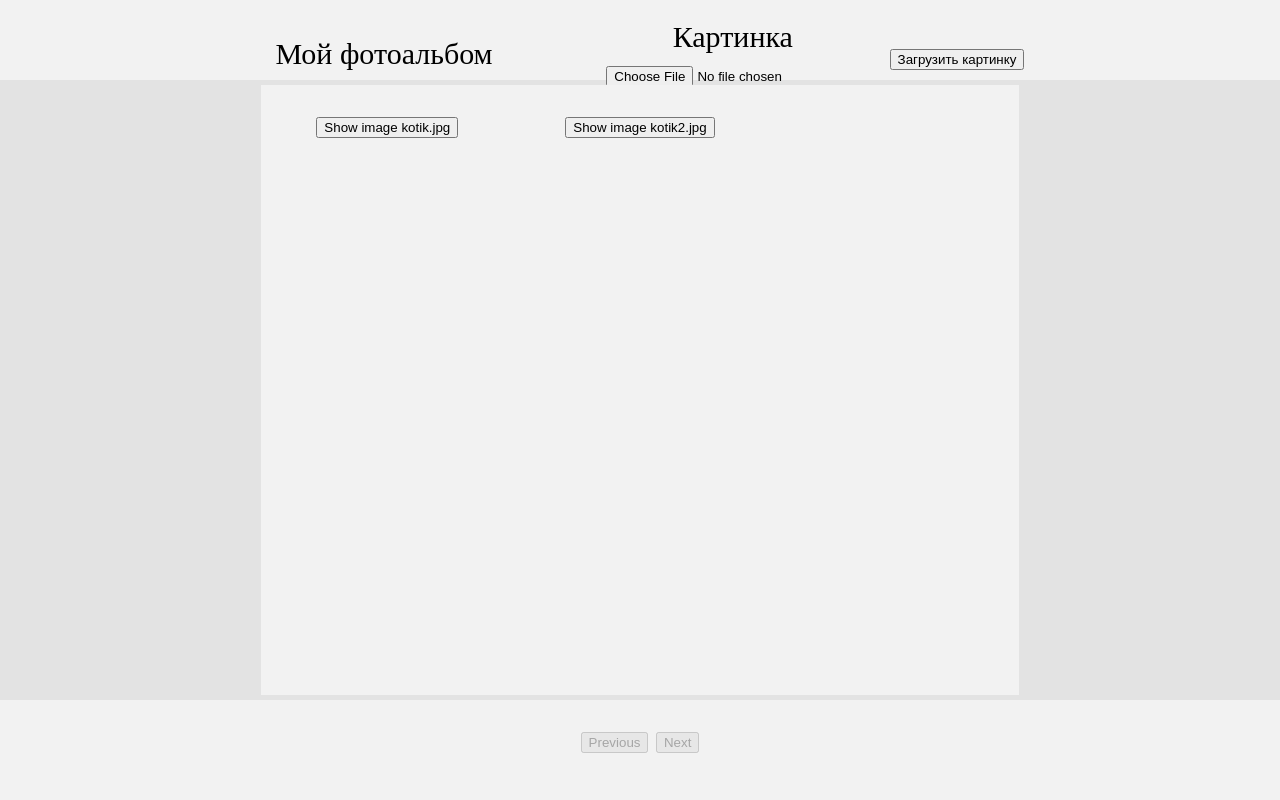
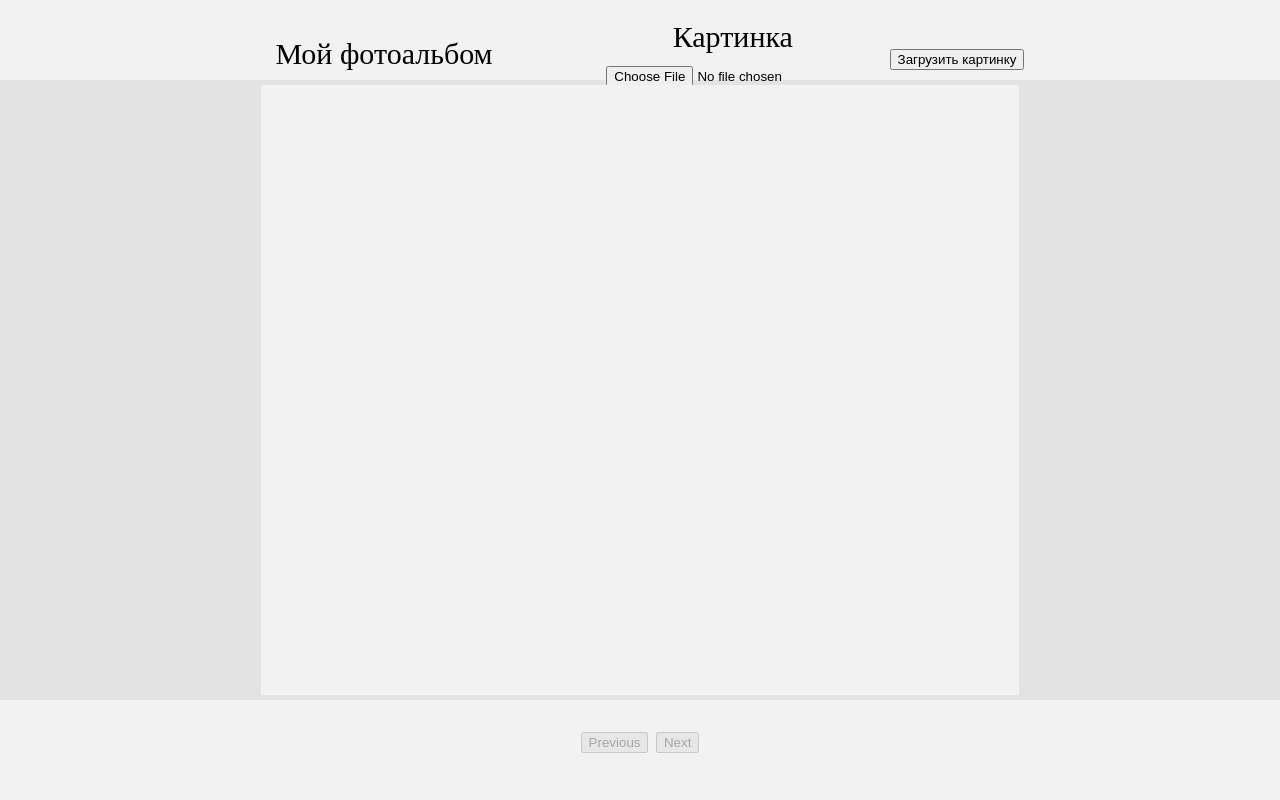
Before and after one commit to GeorgiySurkov/photo-album, a Flask app: page / in a window 1280 px wide. Run offline with Flask 2, Linux system fonts and the light colour scheme; data that the repository does not hold is empty; some libraries are stand-ins or nearby versions.

Commit message:
ajax images

```diff
--- a/app/static/js/main.js
+++ b/app/static/js/main.js
@@ -7,24 +7,25 @@ new Vue({
     el: '#app',
     delimiters: ['[[', ']]'],
     data: {
-        images: [
-            {
-                id: 1,
-                name: 'kotik.jpg',
-                file_url: '/media/images/kotik.jpg',
-                thumbnail_url: '/media/thumbnail/kotik.jpg',
-                showModal: false,
-            },
-            {
-                id: 2,
-                name: 'kotik2.jpg',
-                file_url: '/media/images/kotik2.jpg',
-                thumbnail_url: '/media/thumbnail/kotik2.jpg',
-                showModal: false,
-            },
-        ],
+        images: null,
+        loading: true,
         pageNumber: 0,
         size: 6
+    },
+    mounted() {
+        axios
+            .get('/api/get_images')
+            .then(response => {
+                images = response.data.images;
+                for (let i = 0; i < images.length; i++) {
+                    images[i].showModal = false;
+                }
+                this.images = images;
+            })
+            .catch(error => {
+                console.log(error);
+            })
+            .finally(() => (this.loading = false));
     },
     computed: {
         pageCount() {
--- a/app/templates/index.html
+++ b/app/templates/index.html
@@ -4,6 +4,7 @@
     {#  replace with production vue  #}
     <link rel="stylesheet" href="{{ url_for('static', filename='css/main.css') }}">
     <script src="https://cdn.jsdelivr.net/npm/vue/dist/vue.js"></script>
+    <script src="https://unpkg.com/axios/dist/axios.min.js"></script>
     <script type="text/x-template" id="modal-template">
         <transition name="modal">
             <div class="modal-mask">
@@ -52,6 +53,8 @@
             </form>
         </div>
         <div class="main">
+            <div v-if="loading">Loading...</div>
+            <template v-else>
                 <div class="images-container" v-for="image in paginatedData">
                     <button @click="image.showModal = true">Show image [[ image.name ]]</button>
                     <modal v-if="image.showModal" @close="image.showModal = false">
@@ -59,8 +62,10 @@
                         <div slot="body"><img class="image" v-bind:src="image.file_url" v-bind:alt="image.name"></div>
                     </modal>
                 </div>
+            </template>
         </div>
         <div class="footer">
+            <template v-if="!loading">
                 <button
                         :disabled="pageNumber === 0"
                         @click="prevPage">
@@ -71,6 +76,7 @@
                         @click="nextPage">
                     Next
                 </button>
+            </template>
         </div>
     </div>
     <script type="text/javascript" src="{{ url_for('static', filename='js/main.js') }}"></script>
```
Lines whose indentation alone changed are shown as unchanged.
